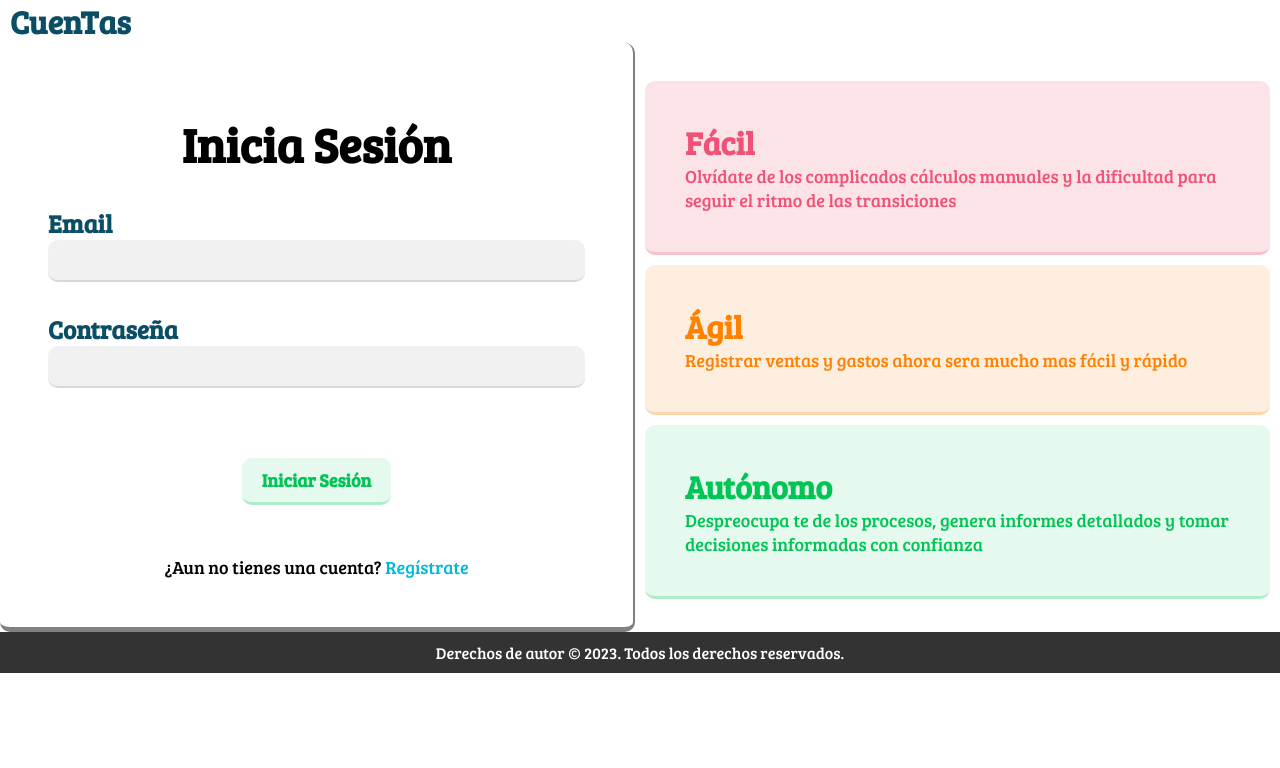
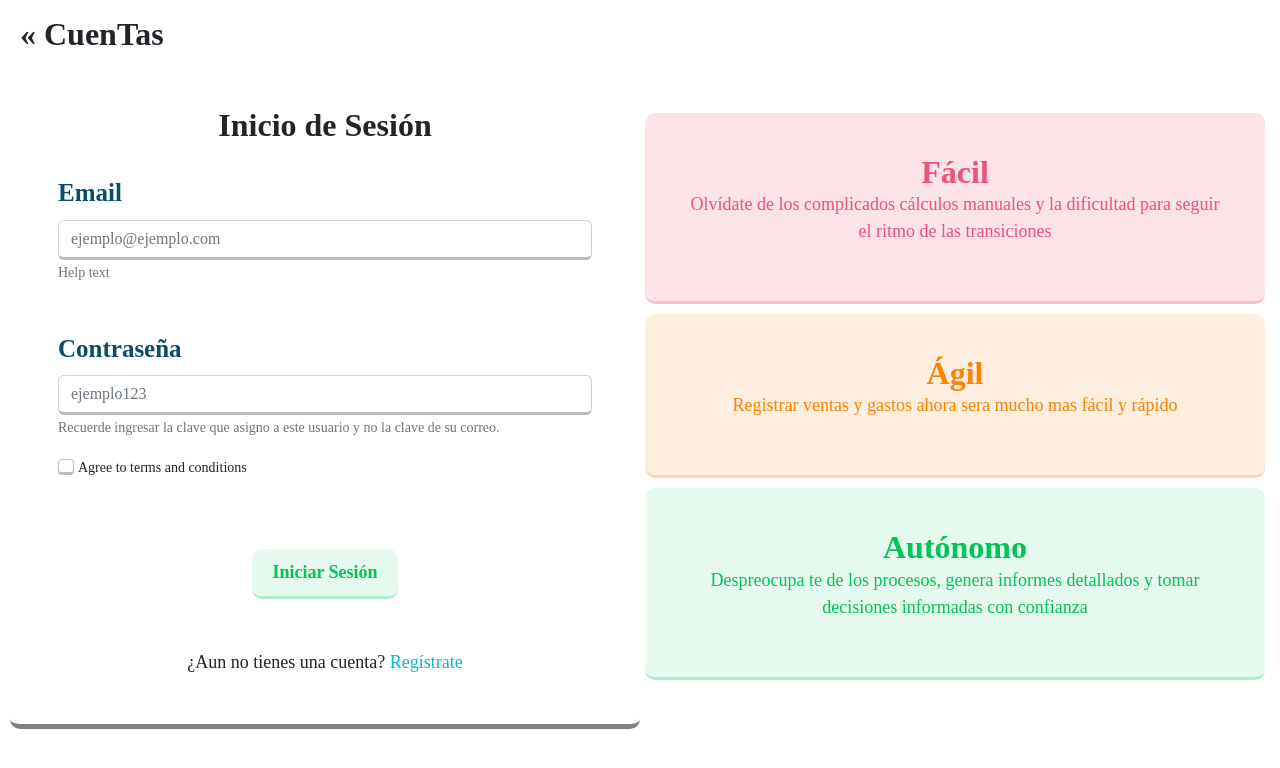
Before and after one commit to CJamer06/com.ude.udc.CuenTas, a PHP site: page /html/login.html in a window 1280 px wide. Shown: the top 768 px of the page. Run offline with PHP 8.4, Linux system fonts and the light colour scheme.

Commit message:
Implementación de boostrap

```diff
--- /dev/null
+++ b/css/login.css
@@ -0,0 +1,194 @@
+  *{
+    margin:0;
+    padding:0;
+    text-decoration:none;
+  }
+
+  body{
+    padding: 10px;
+    min-width: 375px;
+    background-color: white;
+    font-family: 'Bree Serif', serif;
+  }
+
+  h1{
+
+    font-weight: bold;
+    font-size: 4rem;
+  }
+
+  h2{
+    text-align: center;
+    font-weight: bold;
+    font-size: xx-large;
+    margin: 0px;
+  }
+
+  h3{
+    font-weight: bold;
+    font-size: x-large;
+  }
+
+  a {
+    text-decoration: none
+  }
+
+  p {
+    text-align: center;
+  }
+
+  .area{
+    align-items: center;
+    display: flex;
+  }
+
+  .box{
+    width: 50%;
+    justify-content: center;
+    align-items: center;
+    position: relative;
+  }
+
+  .formulario-login{
+    padding: 3rem;
+
+    border-bottom: 5px solid grey;
+    border-radius: 10px;
+  }
+
+  .logo{
+    margin-left: 10px;
+    align-items: center;
+    font-weight: 700;
+    font-size: xx-large;
+  }
+
+  .title{
+    margin-top:20px;
+    font-weight:300px;
+    text-align: center;
+  }
+
+  label{
+    display:block;
+    margin-top:30px;
+    font-size:25px;
+    font-weight: 700;
+    color:#0A4E65;
+  }
+
+  .button{
+    font-family: 'Bree Serif', serif;
+    font-size: large;
+    font-weight: 700;
+    padding: 10px 20px;
+    border: none;
+    border-radius: 10px;
+  }
+
+  .box-btn-sumit{
+    justify-content: center;
+    display: flex;
+    margin-top: 70px;
+  }
+
+  .button:hover{
+    position: initial;
+    background-color: #0A4E65;
+    border-bottom: 5px solid #159dcbbb;
+    color: #fff;
+  }
+
+
+  .texto-footer{
+    text-align: center;
+    display:block;
+    margin-top: 50px;
+    font-size:18px;
+  }
+
+  .footer-link{
+    color:#00B8DC;
+  }
+
+  /*****************Color Card**************/
+
+ .c1{
+    color: #F05176;
+    border:none;
+    background-color: #FBE3E8;
+    border-bottom: 3px #F051763D solid;
+  }
+
+  .c2{
+    color: #FF8100;
+    border:none;
+    background-color: #FDEEDF;
+    border-bottom: 3px #FF81003D solid;
+  }
+
+  .c3{
+    color: #00C555;
+    border:none;
+    background-color: #E5F9EE;
+    border-bottom: 3px #00c5553d solid;
+  }
+
+  .c4 {
+    color: #009CC6;
+    border:none;
+    background-color: #bbf0ff;
+    border-bottom: 3px #009CC63D solid;
+  }
+
+  .c5{
+    color: white;
+    border:none;
+    background-color: #0A4E65;
+    border-bottom: 3px solid #009CC6;
+  }
+
+  .c6{
+    color: black;
+    background-color: #fff;
+    border-bottom: 3px #80808089 solid;
+  }
+
+  /******************Cards******************/
+  .card {
+    padding: 40px;
+    margin: 10px 5px 5px 5px;
+    border-radius: 10px;
+  }
+
+  .cards-box {
+    padding: 5px;
+    width: 50%;
+    display: inline-block;
+    justify-content: center;
+    align-items: center;
+  }
+
+  .text {
+    font-size: large;
+  }
+
+  .footer {
+    background-color: #333;
+    color: #fff;
+    text-align: center;
+    padding: 10px 0;
+  }
+
+  @media screen and (max-width: 800px) {
+    .area {
+      align-items: center;
+      display: block;
+    }
+
+    .box, .cards-box{
+      width: auto;
+    }
+
+
+  }
--- a/css/style.css
+++ b/css/style.css
@@ -12,6 +12,7 @@
   }
 
   h2{
+    color: #0A4E65;
     font-weight: bold;
     font-size: xx-large;
     margin: 0px;
--- a/html/login.html
+++ b/html/login.html
@@ -1,279 +1,95 @@
-<!DOCTYPE html>
+<!doctype html>
 <html lang="es">
+
 <head>
-    <meta charset="UTF-8">
-    <meta http-equiv="X-UA-Compatible" content="IE=edge">
-    <meta name="viewport" content="width=device-width, initial-scale=1.0">
+  <title>Title</title>
+  <!-- Required meta tags -->
+  <meta charset="utf-8">
+  <meta name="viewport" content="width=device-width, initial-scale=1, shrink-to-fit=no">
 
-    <link rel="stylesheet" type="text/css" href="styles.css">
-    <link rel="preconnect" href="https://fonts.googleapis.com">
-    <link rel="preconnect" href="https://fonts.gstatic.com" crossorigin>
-    <link href="https://fonts.googleapis.com/css2?family=Bree+Serif&display=swap" rel="stylesheet">
+  <!-- Bootstrap CSS v5.2.1 -->
+  <link href="https://cdn.jsdelivr.net/npm/bootstrap@5.2.1/dist/css/bootstrap.min.css" rel="stylesheet"
+    integrity="sha384-iYQeCzEYFbKjA/T2uDLTpkwGzCiq6soy8tYaI1GyVh/UjpbCx/TYkiZhlZB6+fzT" crossorigin="anonymous">
 
-    <title>Inicia Sesión</title>
+  <link rel="stylesheet" href="../css/login.css">
 </head>
-<style media="screen">
-  *{
-    margin:0;
-    padding:0;
-    text-decoration:none;
-  }
-
-  body{
-    padding: 0;
-    min-width: 375px;
-    background-color: white;
-    font-family: 'Bree Serif', serif;
-  }
-
-  h1{
-    font-weight: 400px;
-    font-size: 3rem;
-  }
-
-  h2{
-    font-weight: 400px;
-    font-size: 2rem;
-  }
-
-  .area{
-    align-items: center;
-    display: flex;
-  }
-
-  .box{
-    width: 50%;
-    justify-content: center;
-    align-items: center;
-    position: relative;
-  }
-
-  .formulario-login{
-    padding: 3rem;
-    border-bottom: 5px solid grey;
-    border-right: 2px solid grey;
-    border-radius: 10px;
-  }
-
-  .logo{
-    margin-left: 10px;
-    align-items: center;
-    font-weight: 700;
-    font-size: xx-large;
-  }
-
-  .title{
-    margin-top:20px;
-    font-weight:300px;
-    text-align: center;
-  }
-
-  label{
-    display:block;
-    margin-top:30px;
-    font-size:25px;
-    font-weight: 700;
-    color:#0A4E65;
-  }
-
-  .formulario, .formulario2{
-    width: 100%;
-    box-sizing: border-box; /* Incluye el padding y borde en el ancho total */
-    border:none;
-    border-bottom: 2px solid #8080803D;
-    height: 40px;
-    background-color: #f1f1f1;
-    font-size:20px;
-    font-weight: 700;
-    border-radius: 10px;
-    padding: 20px 20px 20px 15px;
-    font-family: 'Bree Serif', serif;
-  }
-
-  .button{
-    font-family: 'Bree Serif', serif;
-    font-size: large;
-    font-weight: 700;
-    padding: 10px 20px;
-    border: none;
-    border-radius: 10px;
-  }
-
-  .box-btn-sumit{
-    justify-content: center;
-    display: flex;
-    margin-top: 70px;
-  }
-
-  .button:hover{
-    position: initial;
-    background-color: #0A4E65;
-    border-bottom: 5px solid #159dcbbb;
-    color: #fff;
-  }
-
-
-  .texto-footer{
-    text-align: center;
-    display:block;
-    margin-top: 50px;
-    font-size:18px;
-  }
-
-  .footer-link{
-    color:#00B8DC;
-  }
-
-  /*****************Color Card**************/
-
-  .c1{
-    color: #F05176;
-    background-color: #FBE3E8;
-    border-bottom: #F051763D solid;
-  }
-
-  .c2{
-    color: #FF8100;
-    background-color: #FDEEDF;
-    border-bottom: #FF81003D solid;
-  }
-
-  .c3{
-    color: #00C555;
-    background-color: #E5F9EE;
-    border-bottom: #00c5553d solid;
-  }
-
-  /******************Cards******************/
-  .card {
-    padding: 40px;
-    margin: 10px 5px 5px 5px;
-    border-radius: 10px;
-  }
-
-  .cards-box {
-    padding: 5px;
-    width: 50%;
-    display: inline-block;
-    justify-content: center;
-    align-items: center;
-  }
-
-  .text {
-    font-size: large;
-  }
-
-  .footer {
-    background-color: #333;
-    color: #fff;
-    text-align: center;
-    padding: 10px 0;
-  }
-
-  @media screen and (max-width: 800px) {
-    .area {
-      align-items: center;
-      display: block;
-    }
-
-    .box, .cards-box{
-      width: auto;
-    }
-
-
-  }
-</style>
 
 <body>
   <header>
-      <div class="logo">
-        <a href="index.html" style="color: #0A4E65;">CuenTas</a>
-      </div>
+    <a class="navbar-brand logo" href="index.html">
+      « CuenTas
+    </a>
   </header>
 
-    <section class="area">
-      <div class="box">
-        <div class="formulario-login">
-          <div class="title">
-            <h1 class="">Inicia Sesión</h1>
+  <main class="area">
+      <div class="box col-3">
+       <div class=" formulario-login">
+        <h2>Inicio de Sesión</h2>
+        <form class="row g-3 needs-validation" novalidate>
+
+          <div class="">
+            <label for="" class="form-label">Email</label>
+            <input type="email"
+              class="form-control c6"  name="" id="" aria-describedby="helpId" placeholder="ejemplo@ejemplo.com">
+            <small id="helpId" class="form-text text-muted">Help text</small>
           </div>
 
-          <form class="box-form" action="login-user.php" method="post">
-
-            <label for="">Email</label>
-            <input type="text"  name="email" class="formulario">
-            <label for="">Contraseña</label>
-            <input type="password" id="contraseña" name="contraseña" class="formulario">
-            <div id="indicador"></div>
-
-            <div class="box-btn-sumit">
-              <input type="submit" class="button c3" value="Iniciar Sesión">
+          <div class="">
+            <label for="" class="form-label">Contraseña</label>
+            <input type="password"
+              class="form-control c6" name="" id="" aria-describedby="helpId" placeholder="ejemplo123">
+            <small id="helpId" class="form-text text-muted">Recuerde ingresar la clave que asigno a este usuario y no la clave de su correo.</small>
           </div>
 
+          <div class="">
+            <input class="form-check-input c6" type="checkbox" value="" id="invalidCheck" required>
+            <small class="form-check-label" for="invalidCheck">
+              Agree to terms and conditions
+            </small>
+            <div class="invalid-feedback">
+              You must agree before submitting.
+            </div>
+          </div>
+          <div class="col-12 box-btn-sumit">
+            <button class="button c3" type="submit">Iniciar Sesión</button>
+          </div>
         </form>
-
         <span class="texto-footer"> ¿Aun no tienes una cuenta? <a class="footer-link" href="registro.html"> Regístrate</a>
         </span>
+
        </div>
       </div>
 
-      <div class="cards-box">
+      <div class="card-box">
         <div class="card c1">
-            <h2 class="text-h">Fácil</h2>
+          <h2>Fácil</h2>
           <p class="text">Olvídate de los complicados cálculos manuales y la dificultad para seguir el ritmo de las transiciones</p>
       </div>
       <div class="card c2">
-            <h2 class="text-h">Ágil</h2>
+          <h2>Ágil</h2>
           <p class="text">Registrar ventas y gastos ahora sera mucho mas fácil y rápido</p>
       </div>
       <div class="card c3">
-            <h2 class="text-h">Autónomo</h2>
+          <h2>Autónomo</h2>
           <p class="text">Despreocupa te de los procesos, genera informes detallados y tomar decisiones informadas con confianza</p>
       </div>
     </div>
-    </section>
+      </div>
+  </main>
 
-    <footer class="footer">
-      <p>Derechos de autor © 2023. Todos los derechos reservados.</p>
+  <footer>
+    <!-- place footer here -->
   </footer>
+  <!-- Bootstrap JavaScript Libraries -->
+  <script src="https://cdn.jsdelivr.net/npm/@popperjs/core@2.11.6/dist/umd/popper.min.js"
+    integrity="sha384-oBqDVmMz9ATKxIep9tiCxS/Z9fNfEXiDAYTujMAeBAsjFuCZSmKbSSUnQlmh/jp3" crossorigin="anonymous">
+  </script>
 
+  <script src="https://cdn.jsdelivr.net/npm/bootstrap@5.2.1/dist/js/bootstrap.min.js"
+    integrity="sha384-7VPbUDkoPSGFnVtYi0QogXtr74QeVeeIs99Qfg5YCF+TidwNdjvaKZX19NZ/e6oz" crossorigin="anonymous">
+  </script>
 
-  <script>
-    const contraseñaInput = document.getElementById("contraseña");
-    const indicador = document.getElementById("indicador");
+  <script src="../js/login.js"></script>
+</body>
 
-    contraseñaInput.addEventListener("input", validarContraseña);
-
-    function validarContraseña() {
-      const contraseña = contraseñaInput.value;
-      let fortaleza = 0;
-
-      // Verificar caracteres especiales
-      if (/[!@#$%^&*()_+{}\[\]:;<>,.?~\\/-]/.test(contraseña)) {
-        fortaleza++;
-      }
-
-      // Verificar números
-      if (/\d/.test(contraseña)) {
-        fortaleza++;
-      }
-
-      // Cambiar color del formulario
-      if (fortaleza === 0) {
-        contraseñaInput.classList.remove("c2", "c3");
-        contraseñaInput.classList.add("c1");
-      } else if (fortaleza === 1) {
-        contraseñaInput.classList.remove("c1", "c3");
-        contraseñaInput.classList.add("c2");
-      } else if (fortaleza === 2) {
-        contraseñaInput.classList.remove("c1", "c2");
-        contraseñaInput.classList.add("c3");
-      }
-
-      // Actualizar el indicador
-      indicador.textContent = `Fortaleza de la contraseña: ${fortaleza === 0 ? "Débil usa (!@#$%^&*) o (1,2,3,4...) "
-      : (fortaleza === 1 ? "Moderada" : "Fuerte")}`;
-    }
-  </script>
-</body>
 </html>
```
Also changed, not shown: js/sing-up.js (added, +35 -0 lines), js/script.js (deleted). Lines whose indentation alone changed are shown as unchanged.
